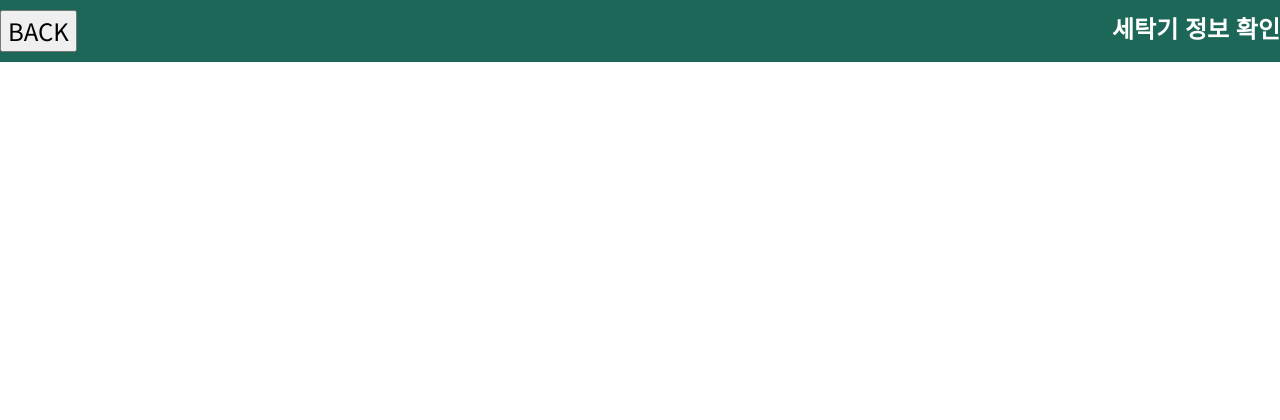
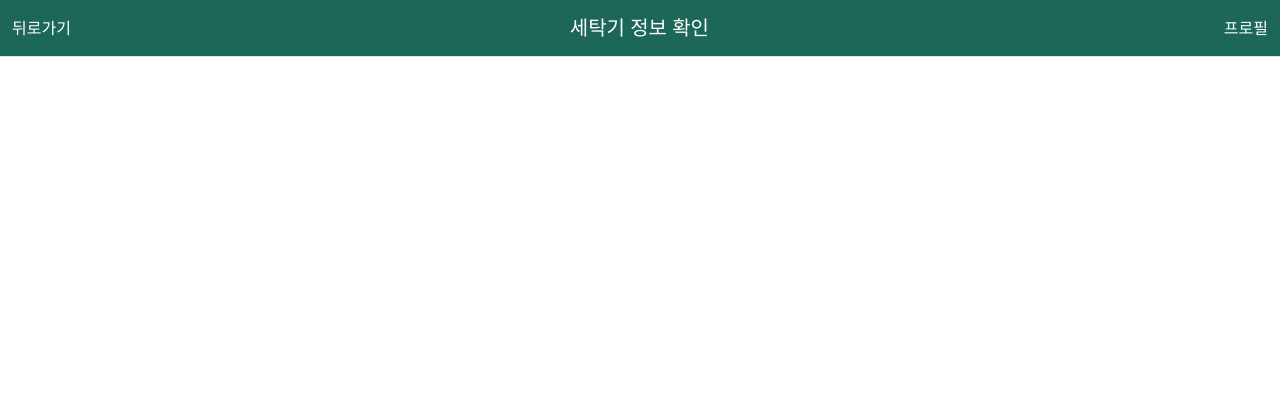
Before and after one commit to jungjh404/RED-orm, a Django app: page /washing_machine/ in a window 1280 px wide. Shown: the top 420 px of the page. Run offline with Django 4.2, Linux system fonts and the light colour scheme; a user stored in the database is signed in; tables that the repository leaves empty hold one stand-in row (values such as "Sample post"); one stand-in notice (Sample message) is shown; some libraries are stand-ins or nearby versions.

Commit message:
세탁기 에러 메시지 추가

```diff
--- a/my_dorms/static/js/WashingMachineState.js
+++ b/my_dorms/static/js/WashingMachineState.js
@@ -1,4 +1,14 @@
 $(document).ready(function() {
+    console.log("length: " + $('.wm-container-error-message').length);
+    if($('.wm-container-error-message').length){
+        console.log("error message");
+        window.setTimeout(function() {
+            $(".wm-container-error-message").fadeTo(500, 0).slideUp(500, function(){
+                $(this).remove();
+            });
+        }, 2000);
+    }
+
     $('body').css('background-color', '');
     var date = new Date();
     var date_utc = Date.UTC(date.getUTCFullYear(), date.getUTCMonth(),
@@ -32,8 +42,6 @@
             UpdateTimeBar(target_elem, current_machine_time, duration_machine_time);
             $(target_elem + ' .wm-button-washingmachine').css('opacity', '0.6');
         }
-
-
     }
 });
 
@@ -47,6 +55,10 @@
     location.href = wm_cameraPage_url;
 }
 
+function UseTestButtonClicked(){
+    location.href = wm_test_cameraPage_url;
+}
+
 function ReservationButtonClicked(){
     location.href = wm_cameraPage_url;
 }
--- a/my_dorms/templates/washing_machine/camera.html
+++ b/my_dorms/templates/washing_machine/camera.html
@@ -22,8 +22,7 @@
   <input type="hidden" name="code-data" id="wm-code-data" value="">
 </form>
 
-
-<div class="wm-container-popup">
+<div class="wm-container-popup" hidden>
   <div class="wm-container-popup-title">
     <span class="wm-popup-title">세탁기 이름</span>
   </div>
@@ -37,6 +36,5 @@
   </div>
 </div>
 
-
 <script src="{%static './js/CamScript.js' %}"></script>
 {% endblock %}
--- a/my_dorms/templates/washing_machine/status.html
+++ b/my_dorms/templates/washing_machine/status.html
@@ -3,10 +3,25 @@
 {% load static %}
 <script src="https://code.jquery.com/jquery-3.6.1.min.js" integrity="sha256-o88AwQnZB+VDvE9tvIXrMQaPlFFSUTR+nldQm1LuPXQ=" crossorigin="anonymous"></script>
 
-<div class="wm-container-appbar">
-  <input type="button" value="BACK" onClick="history.go(-1)">
-  세탁기 정보 확인
-</div>
+<nav style="background-color: #1c6758;"class="navbar border-bottom">
+  <div id="d-nav" class="container-fluid">
+      <ul class="navbar-nav">
+          <li class="nav-item">
+              <div style="color: white" class="nav-link" onClick="history.go(-1)">뒤로가기</div>
+          </li>
+      </ul>
+      <a style="color: white" class="navbar-brand" href="{% url 'common:main' %}">세탁기 정보 확인</a>
+      <ul class="navbar-nav">
+                  {% if user.is_authenticated %}
+                      <li class="nav-item">
+                          <a style="color: white" class="nav-link" href="{% url 'common:show' %}">프로필</a></li>
+                  {% else %}
+                      <li class="nav-item">
+                          <a style="color: white" class="nav-link" href="{% url 'common:login' %}">로그인</a></li>
+                  {% endif %}
+      </ul>
+  </div>
+</nav>
 
 {% if status_lst %}
   <div class="wm-container-dorminfo">
@@ -32,6 +47,12 @@
   <button type="button" id="wm-button-use" onclick="UseButtonClicked()"><img src="{%static './assets/button_use.png' %}" alt="button_use"></button>
 </div>
 
+{% for message in messages %}
+  <div class="wm-container-error-message">
+    <span class="wm-error-message">{{ message }}</span>
+  </div>
+{% endfor %}
+
 <script>
   var wm_machineImage_url = "{%static './assets/washingmachine.png' %}";
   var wm_buttonReservationImage_url = "{%static './assets/button_reservation.png' %}";
--- a/my_dorms/templates/washing_machine/test_camera.html
+++ b/my_dorms/templates/washing_machine/test_camera.html
@@ -22,7 +22,7 @@
 </form>
 
 <canvas id="wm-test-canvas" hidden></canvas>
-<img src="{%static './assets/washingmachine_test_image.jpg' %}" alt="test" id="wm-test-image" hidden>
+<img src="{%static './assets/washingmachine.png' %}" alt="test" id="wm-test-image" hidden>
 
 <script>
     var wm_test_image_url = "{%static './assets/washingmachine_test_image.jpg' %}";
```
Also changed, not shown: my_dorms/static/js/testCamScript.js (+17 -0 lines).
